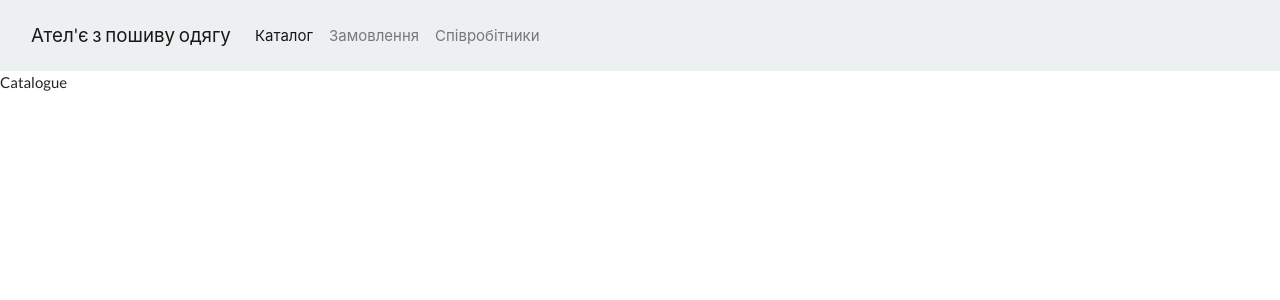
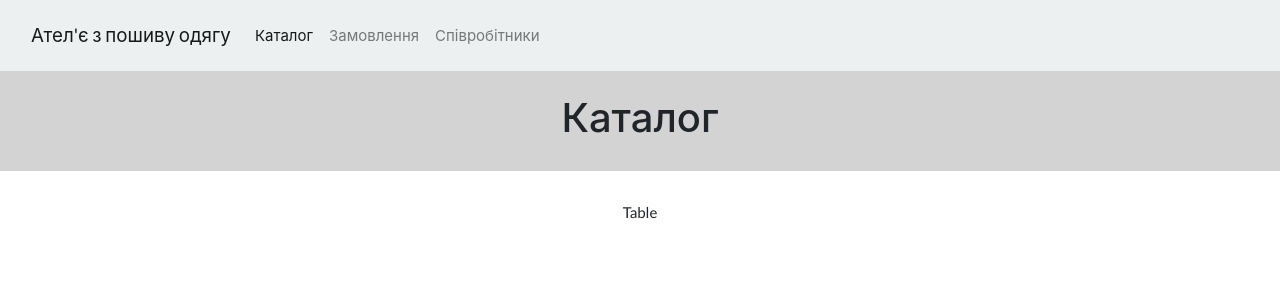
Before and after one commit to heyiamvika/atelier-full-stack-project, a React (Create React App) app in the folder frontend/: page /catalogue in a window 1280 px wide. Shown: the top 300 px of the page. Built offline with nearby package versions, Linux system fonts and the light colour scheme.

Commit message:
Added SQL script for DB creation

```diff
--- a/frontend/src/pages/Catalogue.js
+++ /dev/null
@@ -1,5 +0,0 @@
-function Catalogue() {
-	return <div className='catalogue'>Catalogue</div>;
-}
-
-export default Catalogue;
--- /dev/null
+++ b/frontend/src/pages/Catalogue/Catalogue.css
@@ -0,0 +1,19 @@
+.catalogue {
+}
+
+.catalogue-heading {
+	display: flex;
+	width: 100%;
+	height: 100px;
+	background-color: lightgray;
+	align-items: center;
+	justify-content: center;
+}
+
+.catalogue-table {
+	padding: 30px;
+	display: flex;
+	width: 100%;
+	align-items: center;
+	justify-content: center;
+}
--- /dev/null
+++ b/frontend/src/pages/Catalogue/Catalogue.js
@@ -0,0 +1,14 @@
+import './Catalogue.css';
+
+function Catalogue() {
+	return (
+		<div className='catalogue'>
+			<div className='catalogue-heading'>
+				<h2>Каталог</h2>
+			</div>
+			<div className='catalogue-table'>Table</div>
+		</div>
+	);
+}
+
+export default Catalogue;
```
Also changed, not shown: frontend/src/App.js (+4 -4 lines), frontend/src/pages/Employees/Employees.css (added), frontend/src/pages/Employees/Employees.js (renamed from frontend/src/pages/Employees.js), frontend/src/pages/HomePage/HomePage.css (added), frontend/src/pages/HomePage/HomePage.js (renamed from frontend/src/pages/HomePage.js), frontend/src/pages/Orders/Orders.css (added), frontend/src/pages/Orders/Orders.js (renamed from frontend/src/pages/Orders.js), 1 other file (tests, documents, lock files or other folders).
